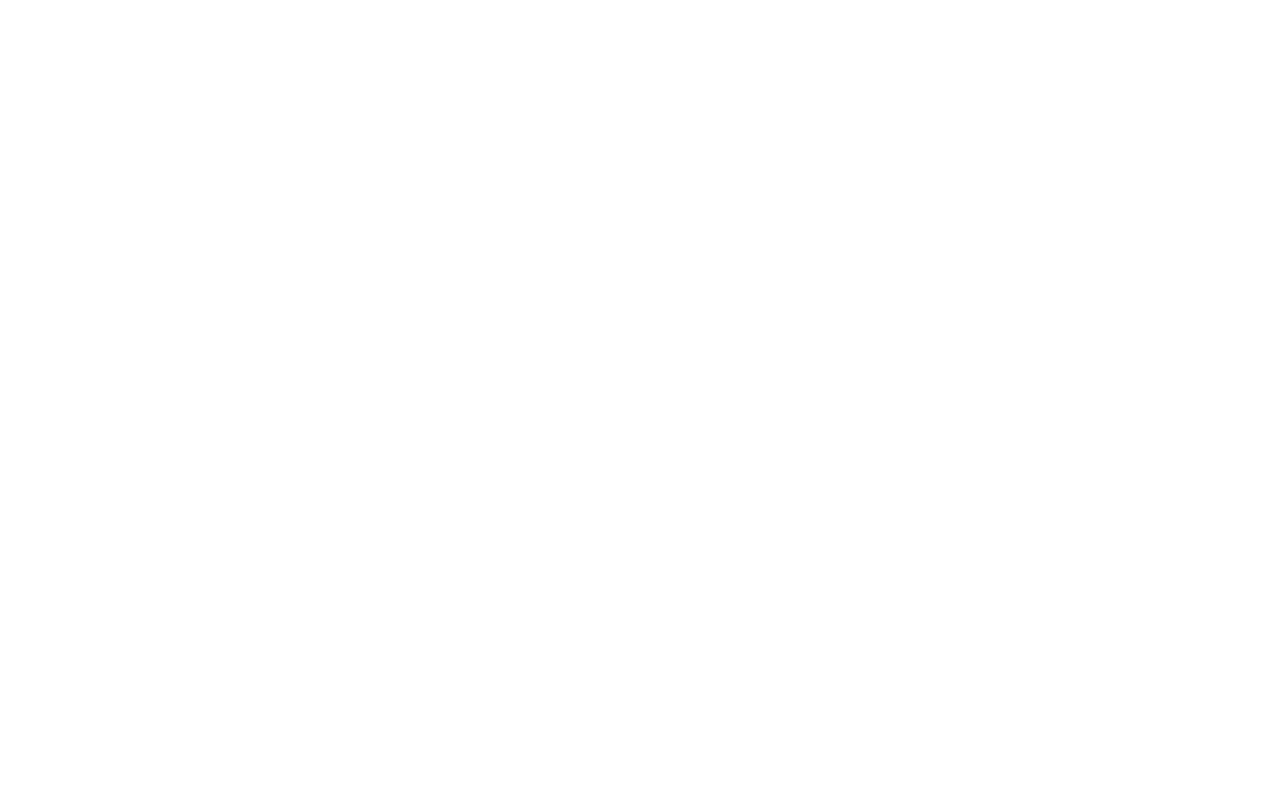
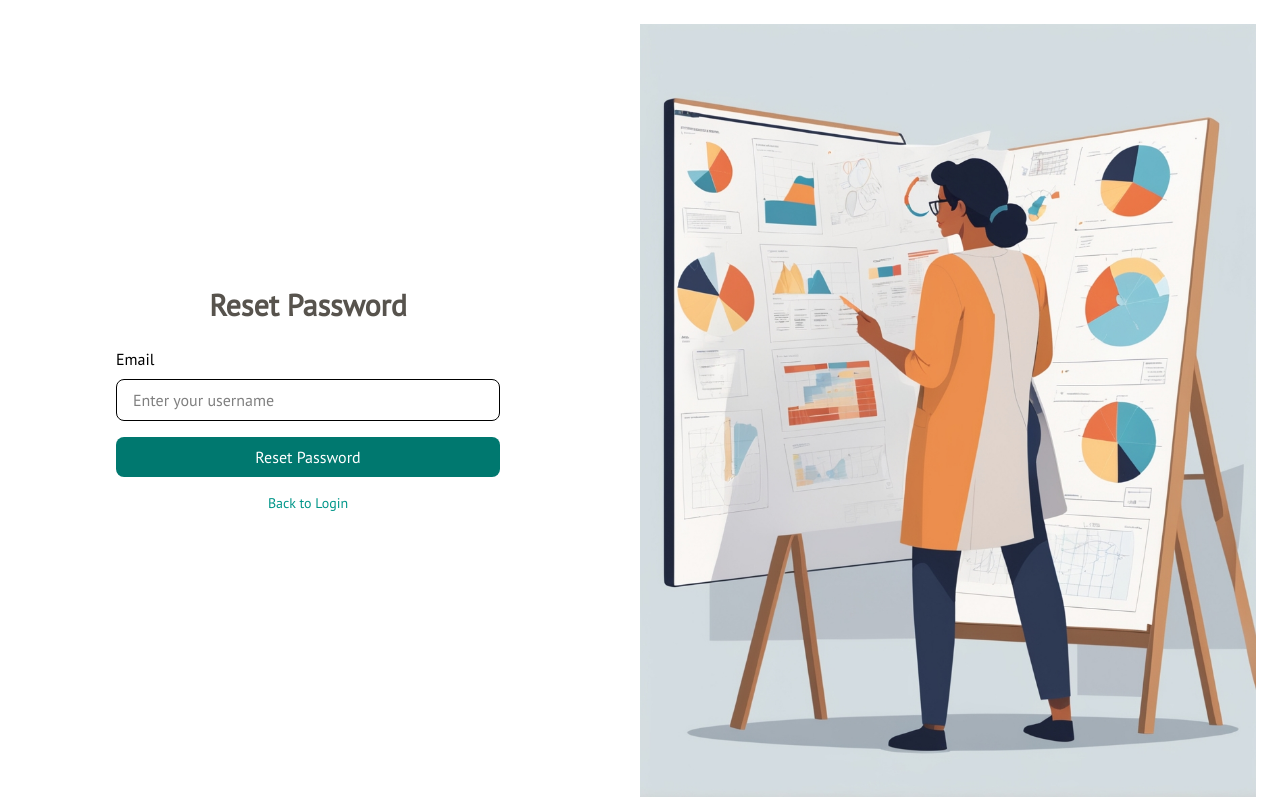
Before and after one commit to noel-ngona/Project-Central-Frontend, a Vue app: page /reset-password in a window 1280 px wide. Before the commit this address had no page. Built offline with nearby package versions, Linux system fonts and the light colour scheme; the HTML template or start-up script is replaced by a standard one.

Commit message:
password reset page done

```diff
--- a/src/layouts/PublicLayout.vue
+++ b/src/layouts/PublicLayout.vue
@@ -1,7 +1,17 @@
 <script setup lang="ts">
 import { RouterView } from 'vue-router'
+import projectManger from "@/assets/images/project_central_homepage.jpg"
 </script>
 
 <template>
-        <RouterView />
+        <div class="h-screen flex">
+
+
+    <RouterView />
+
+    <!-- Left Side (Image/Welcome Section) -->
+    <div class="flex-1 bg-cover bg-center m-6 rounded-xl hidden lg:block" >
+      <img :src="projectManger" alt="">
+    </div>
+  </div>
 </template>
--- a/src/router/index.ts
+++ b/src/router/index.ts
@@ -2,7 +2,8 @@
 import Dashboard from '@/views/DashboardView.vue'
 import LoginView from '@/views/LoginView.vue'
 import AppLayout from '@/layouts/AppLayout.vue'
-import DefaultLayout from '@/layouts/PublicLayout.vue'
+import PublicLayout from '@/layouts/PublicLayout.vue'
+import ResetPasswordView from '@/views/ResetPasswordView.vue'
 
 const router = createRouter({
   history: createWebHistory(import.meta.env.BASE_URL),
@@ -17,7 +18,13 @@
       path: '/login',
       name: 'login',
       component: LoginView,
-      meta: { layout: 'DefaultLayout' }
+      meta: { layout: 'PublicLayout' }
+    },
+    {
+      path: '/reset-password',
+      name: 'reset-password',
+      component: ResetPasswordView,
+      meta: { layout: 'PublicLayout' }
     },
   ],
 })
--- a/src/services/api.ts
+++ b/src/services/api.ts
@@ -41,7 +41,7 @@
     return response
   },
   async (error) => {
-    const publicUrls = ['/auth/login', '/auth/refresh']
+    const publicUrls = ['/auth/login', '/auth/refresh','/auth/password/reset']
     const originalRequest = error.config
     if (
       error.response?.status === 401 &&
@@ -57,7 +57,6 @@
         router.push('/login')
       }
     }
-    router.push('/login')
     return Promise.reject(error)
   },
 )
--- a/src/stores/auth.ts
+++ b/src/stores/auth.ts
@@ -56,6 +56,15 @@
                 console.error(error)
                 return null
             }
+        },
+        async resetPassword(email: string){
+            try{
+                const response = await api.post('/auth/password/reset', {email})
+                return response.data
+            } catch (error) {
+                console.error(error)
+                return error.response.data
+            }
         }
     }
 })
--- a/src/views/LoginView.vue
+++ b/src/views/LoginView.vue
@@ -1,5 +1,4 @@
 <script setup lang="ts">
-import projectManger from "@/assets/images/project_central_homepage.jpg"
 import { reactive } from "vue"
 import { useAuthStore } from "@/stores/auth"
 import ClipLoader from "vue-spinner/src/ClipLoader.vue"
@@ -24,11 +23,7 @@
 </script>
 
 <template>
-  <div class="h-screen flex">
-
-
-    <!-- Right Side (Login Form) -->
-    <div class="flex-1 flex items-center justify-center ">
+  <div class="flex-1 flex items-center justify-center ">
       <div class="w-full max-w-md p-8">
         <h2 class="text-3xl font-semibold text-stone-600 mb-6 text-center">Login</h2>
 
@@ -63,18 +58,12 @@
         <!-- Footer Links -->
         <div class="mt-4 text-center">
           <p class="text-sm text-gray-600">
-            Don't have an account?
-            <a href="#" class="text-teal-600 hover:underline">Sign up</a>
+            Forgot your password?
+            <router-link to="/reset-password" class="text-teal-600 hover:underline">Click here to reset</router-link>
           </p>
         </div>
       </div>
     </div>
-
-    <!-- Left Side (Image/Welcome Section) -->
-    <div class="flex-1 bg-cover bg-center m-6 rounded-xl hidden lg:block" >
-      <img :src="projectManger" alt="">
-    </div>
-  </div>
 </template>
 
 <style scoped>
--- /dev/null
+++ b/src/views/ResetPasswordView.vue
@@ -0,0 +1,77 @@
+<script setup lang="ts">
+import { reactive, ref } from 'vue'
+import { useAuthStore } from '@/stores/auth'
+import ClipLoader from 'vue-spinner/src/ClipLoader.vue'
+
+const obj = reactive({
+  email : '',
+  response: {
+    error: "",
+    message: ""
+  }
+})
+
+const authStore = useAuthStore()
+
+
+const loading = ref(false)
+async function resetPassword() {
+   loading.value = true
+   obj.response = await authStore.resetPassword(obj.email)
+   loading.value = false
+}
+</script>
+
+<template>
+  <div class="flex-1 flex items-center justify-center ">
+      <div class="w-full max-w-md p-8">
+        <h2 class="text-3xl font-semibold text-stone-600 mb-6 text-center">Reset Password</h2>
+
+        <form @submit.prevent="resetPassword">
+          <!-- Email Field -->
+          <div class="mb-4">
+            <label for="email" class="block font-medium mb-2">Email</label>
+            <input type="text" id="username" v-model="obj.email" class="w-full px-4 py-2 border rounded-lg focus:outline-none focus:ring-2 focus:ring-teal-500" placeholder="Enter your username" required>
+          </div>
+
+
+
+          <div v-if="obj.response.error" class="flex items-center p-4 mb-4 text-sm text-red-800 border border-red-300 rounded-lg bg-red-50">
+            <svg class="flex-shrink-0 inline w-4 h-4 mr-3" aria-hidden="true" xmlns="http://www.w3.org/2000/svg" fill="currentColor" viewBox="0 0 20 20">
+              <path d="M10 .5a9.5 9.5 0 1 0 9.5 9.5A9.51 9.51 0 0 0 10 .5ZM9.5 4a1.5 1.5 0 1 1 0 3 1.5 1.5 0 0 1 0-3ZM12 15H8a1 1 0 0 1 0-2h1v-3H8a1 1 0 0 1 0-2h2a1 1 0 0 1 1 1v4h1a1 1 0 0 1 0 2Z"/>
+            </svg>
+            <span class="sr-only">Error</span>
+            <div>{{ obj.response.error }}</div>
+          </div>
+          <div v-if="obj.response.message" class="flex items-center p-4 mb-4 text-sm text-green-800 border border-green-300 rounded-lg bg-green-50">
+            <svg class="flex-shrink-0 inline w-4 h-4 mr-3" aria-hidden="true" xmlns="http://www.w3.org/2000/svg" fill="currentColor" viewBox="0 0 20 20">
+              <path d="M10 .5a9.5 9.5 0 1 0 9.5 9.5A9.51 9.51 0 0 0 10 .5Zm3.707 8.207-4 4a1 1 0 0 1-1.414 0l-2-2a1 1 0 0 1 1.414-1.414L9 10.586l3.293-3.293a1 1 0 0 1 1.414 1.414Z"/>
+            </svg>
+            <span class="sr-only">Success</span>
+            <div>{{ obj.response.message }}</div>
+          </div>
+          <button type="submit" class="w-full bg-teal-700 text-white py-2 rounded-lg hover:bg-teal-700 transition">
+            <span class="flex items-center justify-center w-full h-full" v-if="loading">
+              <ClipLoader size="20px" class="mt-1" />
+            </span>
+            <div v-else>
+              Reset Password
+            </div>
+          </button>
+        </form>
+
+        <!-- Footer Links -->
+        <div class="mt-4 text-center">
+          <p class="text-sm text-gray-600">
+            <router-link to="/login" class="text-teal-600 hover:underline">Back to Login</router-link>
+          </p>
+        </div>
+      </div>
+    </div>
+</template>
+
+
+
+<style>
+
+</style>
```
